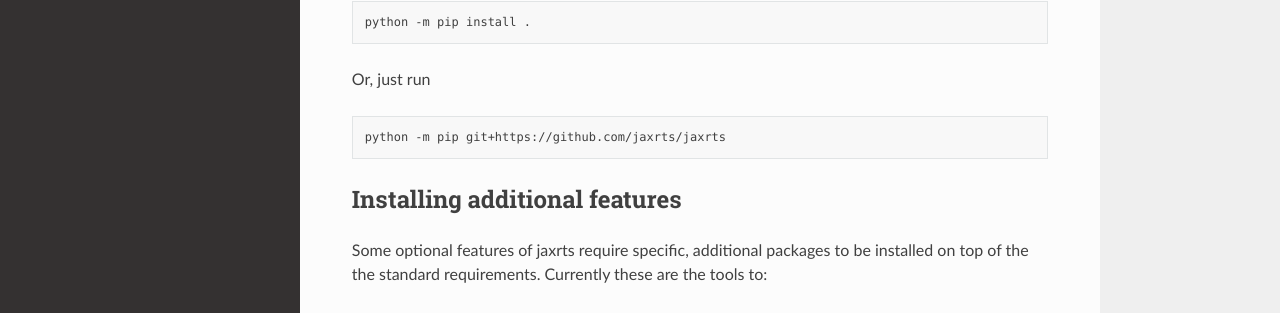
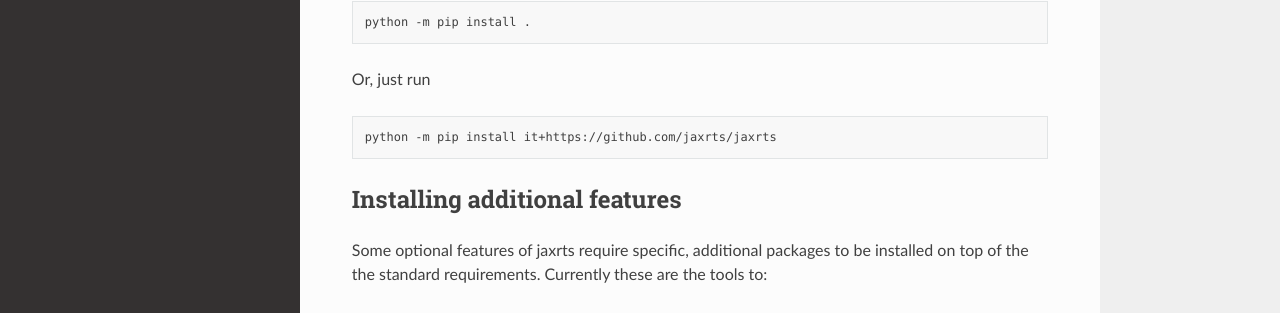
Before and after one commit to JaXRTS/jaxrts, a Sphinx documentation site: the page built from doc/source/installing.rst, in a window 1280 px wide and 1223 px high. Shown: the part 560-873 px from the top of the window. Built offline with Sphinx 7.4.7 and the Read the Docs theme 3.1.0, drawn with Linux system fonts in a browser that asks for light colours; pages that are not in the unit, such as notebooks, are missing from menus.

Commit message:
docs: correct pip install command

```diff
--- a/doc/source/installing.rst
+++ b/doc/source/installing.rst
@@ -30,7 +30,7 @@
 
 .. code:: bash
 
-   python -m pip git+https://github.com/jaxrts/jaxrts
+   python -m pip install it+https://github.com/jaxrts/jaxrts
 
 Installing additional features
 ------------------------------
```
